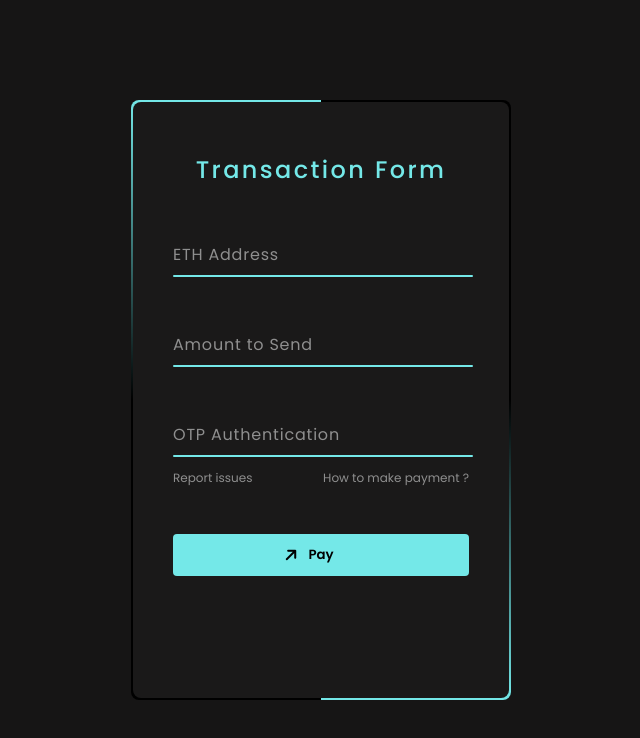
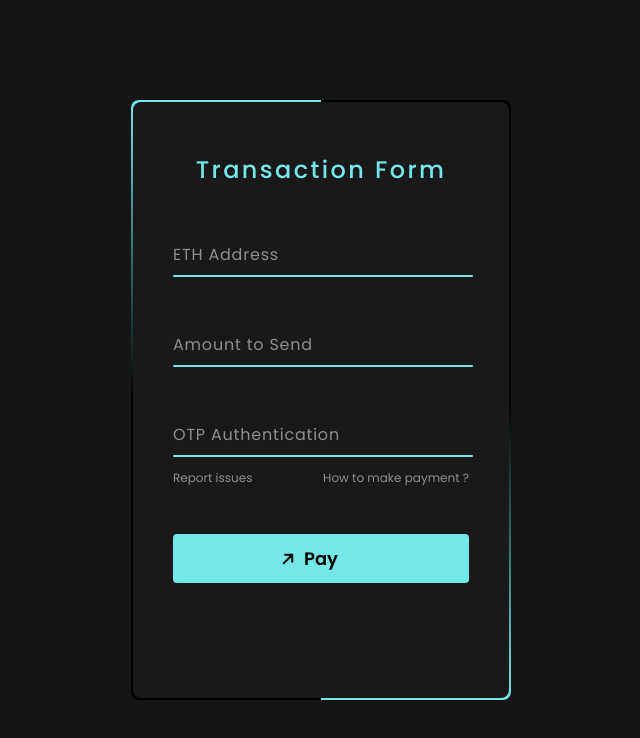
Before and after one commit to lihuicham/switcheo-code-challenge-2023, a plain HTML site: page src/problem2/index.html in a window 1280 px wide. Shown: the top 738 px of the page, without its empty margins (319-959 px from the left). Drawn offline with Linux system fonts and the light colour scheme.

Commit message:
Increase font size for pay

```diff
--- a/src/problem2/style.css
+++ b/src/problem2/style.css
@@ -170,10 +170,12 @@ body {
 .switcheo-arrow {
     position: absolute;
     color: var(--box-color);
-    margin-top: 13px;
+    margin-top: 16.5px;
     z-index: 100;
-    left: 9.5em;
+    left: 9.3em;
     transform: rotate(45deg);
+    font-size: 16px;
+    font-weight: 800;
 }
 
 input[type="submit"] {
@@ -185,6 +187,7 @@ input[type="submit"] {
     /* margin-top: 35px; */
     border-radius: 4px;
     font-weight: 600;
+    font-size: 18px;
     cursor: pointer;
     width: 100%;
 }
```
